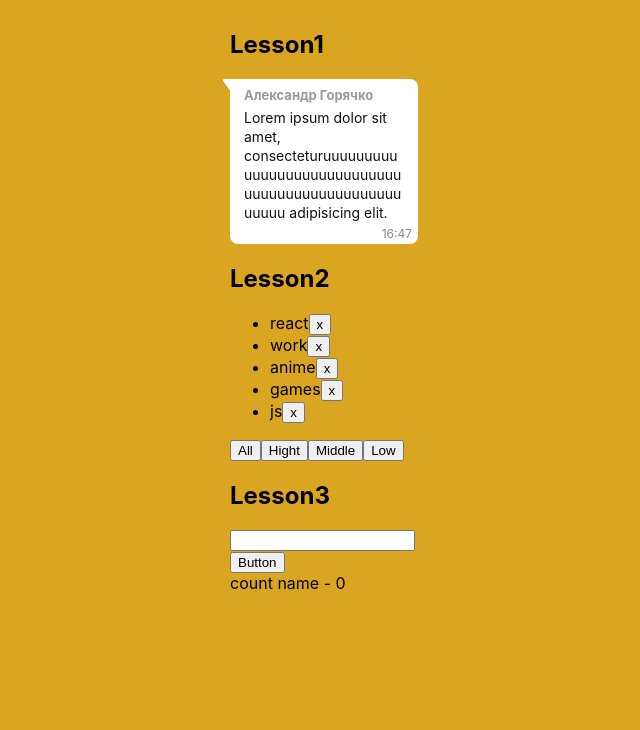
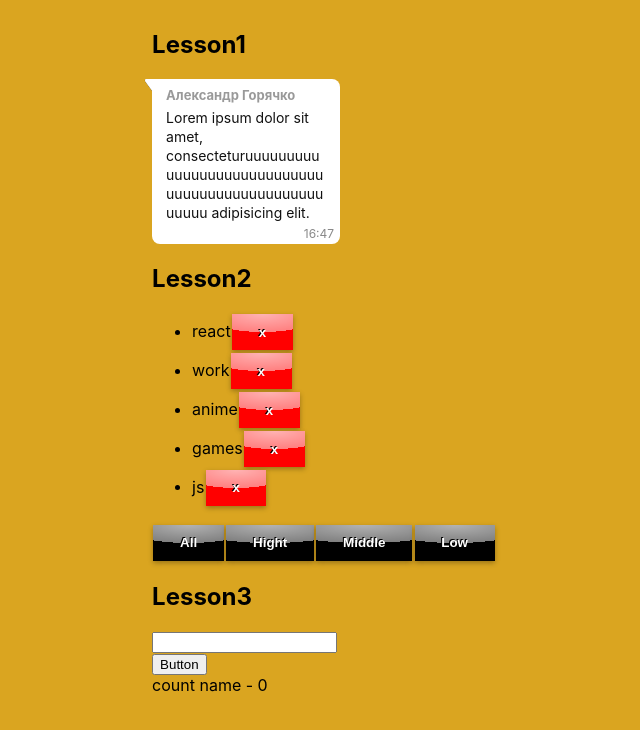
Before and after one commit to grok88/Ignat, a React (Create React App) app: page / in a window 1280 px wide. Shown: the top 730 px of the page, without its empty margins (316-956 px from the left). Built offline with nearby package versions, Linux system fonts and the light colour scheme.

Commit message:
add custom Button

```diff
--- a/package.json
+++ b/package.json
@@ -6,6 +6,7 @@
     "@testing-library/jest-dom": "^4.2.4",
     "@testing-library/react": "^9.3.2",
     "@testing-library/user-event": "^7.1.2",
+    "@types/classnames": "^2.2.10",
     "@types/jest": "^24.0.0",
     "@types/node": "^12.0.0",
     "@types/react": "^16.9.0",
--- /dev/null
+++ b/src/common/button/Button.module.css
@@ -0,0 +1,29 @@
+.default, .red {
+    position: relative;
+    color: white;
+    font-weight: bold;
+    text-decoration: none;
+    text-shadow: -1px -1px #000;
+    user-select: none;
+    padding: .8em 2em;
+    margin: .1em;
+    outline: none;
+    background-color: #000;
+    background-image: linear-gradient(45deg, rgba(255,255,255,.0) 30%, rgba(255,255,255,.8), rgba(255,255,255,.0) 70%),
+    radial-gradient(190% 100% at 50% 0%, rgba(255,255,255,.7) 0%, rgba(255,255,255,.5) 50%, rgba(0,0,0,0) 50%);
+    background-repeat: no-repeat;
+    background-size: 200% 100%, auto;
+    background-position: 200% 0, 0 0;
+    box-shadow: rgba(0,0,0,.3) 0 2px 5px;
+    border: none;
+}
+
+.default:hover, .red:hover {
+    transition: .5s linear;
+    background-position: -200% 0, 0 0;
+}
+
+.red {
+    background-color: #f00;
+    padding: .8em 2em;
+}
--- /dev/null
+++ b/src/common/button/Button.tsx
@@ -0,0 +1,15 @@
+import React from 'react'
+import styles from './Button.module.css'
+
+type ButtonPropsType = {
+    title: string;
+    onClickHandler: () => void;
+    type:'default' | 'red';
+}
+export const Button = (props: ButtonPropsType) => {
+    const {title, onClickHandler, type} = props;
+
+    return (
+            <button className={type === 'default' ? styles.default :  styles.red} onClick={onClickHandler}>{title}</button>
+    );
+}
--- a/src/components/priority-list/PriorityList.tsx
+++ b/src/components/priority-list/PriorityList.tsx
@@ -1,5 +1,6 @@
 import React from 'react';
 import {priorityListType, filterType} from '../../App';
+import { Button } from '../../common/button/Button';
 
 type PriorityListPropsType = {
     state: Array<priorityListType>,
@@ -29,19 +30,27 @@ const PriorityList = (props: PriorityListPropsType) => {
                     state.map(list => {
                         return <li key={list.id}>
                             {list.title}
-                            <button onClick={() => {
+                            <Button title={'x'} type={'red'}
+                                    onClickHandler={() => {
                                 deleteItem(list.id)
-                            }}>x
-                            </button>
+                            }}/>
+                            {/*<button  onClick={() => {*/}
+                            {/*    deleteItem(list.id)*/}
+                            {/*}}>delete*/}
+                            {/*</button>*/}
                         </li>
                     })
                 }
             </ul>
             <div>
-                <button onClick={onChangeAllFilter}>All</button>
-                <button onClick={onChangeHightFilter}>Hight</button>
-                <button onClick={onChangeMiddleFilter}>Middle</button>
-                <button onClick={onChangeLowFilter}>Low</button>
+                {/*<button onClick={onChangeAllFilter}>All</button>*/}
+                {/*<button onClick={onChangeHightFilter}>Hight</button>*/}
+                {/*<button onClick={onChangeMiddleFilter}>Middle</button>*/}
+                {/*<button onClick={onChangeLowFilter}>Low</button>*/}
+                <Button type={'default'} title={'All'} onClickHandler={onChangeAllFilter}/>
+                <Button type={'default'} title={'Hight'} onClickHandler={onChangeHightFilter}/>
+                <Button type={'default'} title={'Middle'} onClickHandler={onChangeMiddleFilter}/>
+                <Button type={'default'} title={'Low'} onClickHandler={onChangeLowFilter}/>
             </div>
         </div>
     );
```
Also changed, not shown: src/common/input/Input.tsx (added, +8 -0 lines), 1 other file (tests, documents, lock files or other folders).
